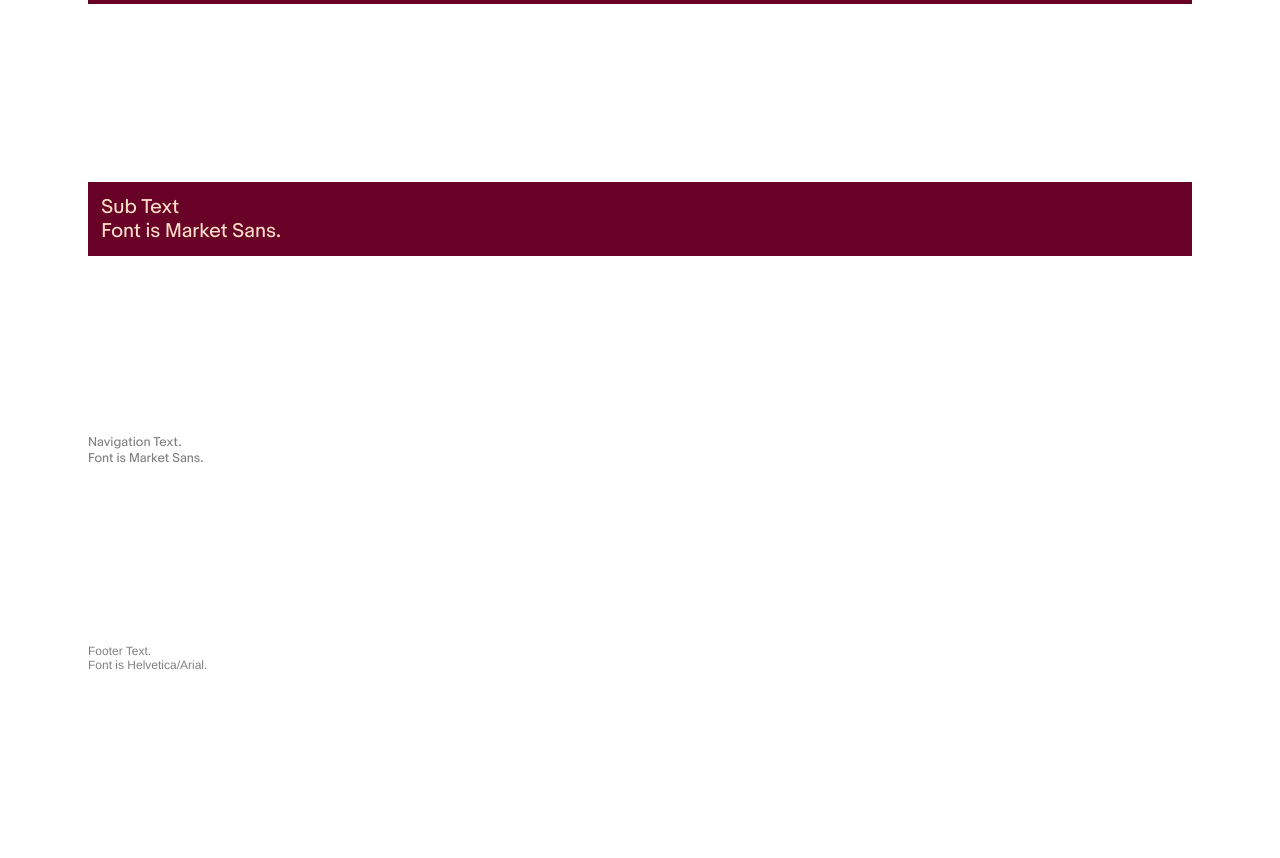
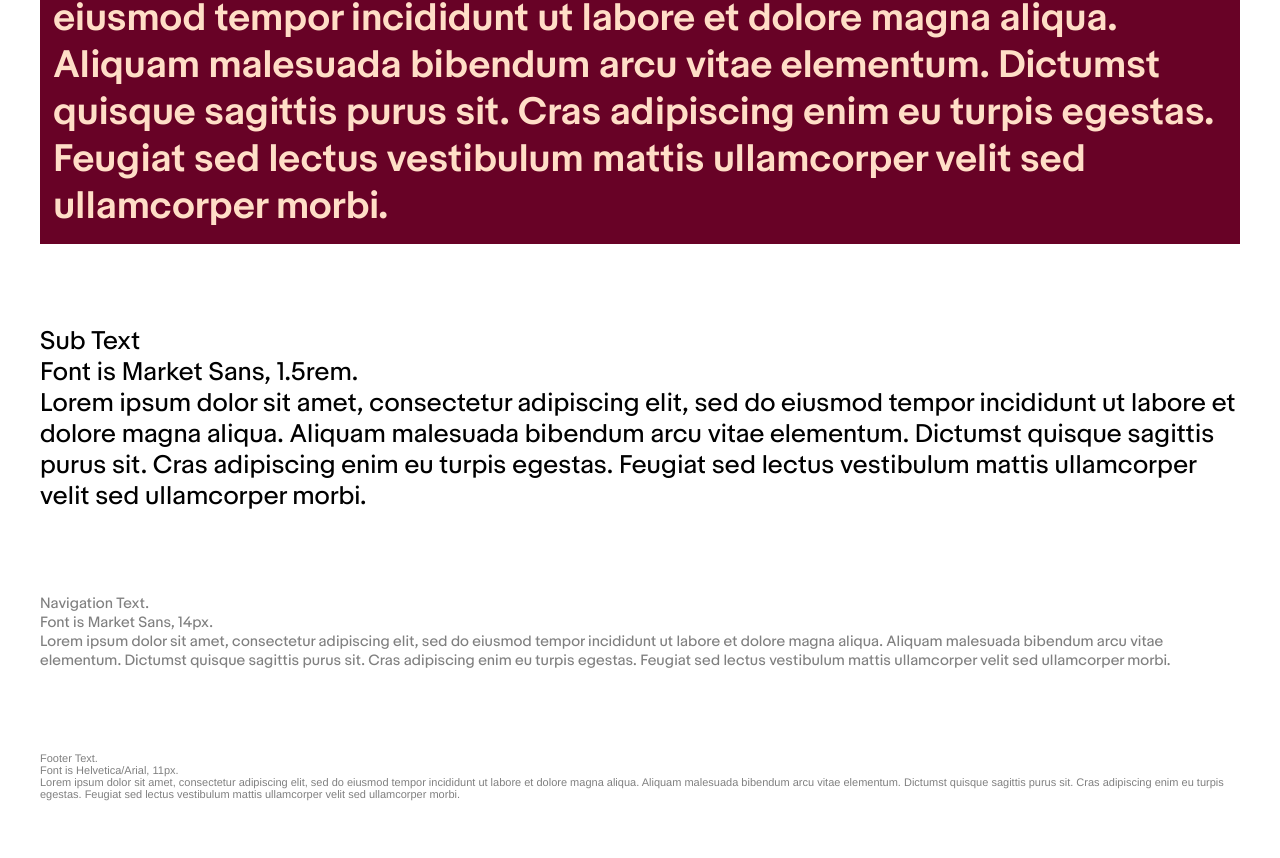
Before and after one commit to lfisch00/type-specimen, a plain HTML site: page index.html in a window 1280 px wide. Shown: the part 191-1049 px from the top of the page. Before the commit the page ends 969 px from the top, so only its background shows below. Drawn offline with Linux system fonts and the light colour scheme; files whose address does not match are found by name.

Commit message:
Add files via upload

```diff
--- a/index.html
+++ b/index.html
@@ -10,19 +10,23 @@
 <body>
 <div class="main">
 Header Text<br>
-Font is Market Sans Semibold.
+Font is Market Sans Semibold, 36px.<br>
+	Lorem ipsum dolor sit amet, consectetur adipiscing elit, sed do eiusmod tempor incididunt ut labore et dolore magna aliqua. Aliquam malesuada bibendum arcu vitae elementum. Dictumst quisque sagittis purus sit. Cras adipiscing enim eu turpis egestas. Feugiat sed lectus vestibulum mattis ullamcorper velit sed ullamcorper morbi.
 </div><br>
 <div class="sub">
 Sub Text<br>
-Font is Market Sans.
+Font is Market Sans, 1.5rem.<br>
+	Lorem ipsum dolor sit amet, consectetur adipiscing elit, sed do eiusmod tempor incididunt ut labore et dolore magna aliqua. Aliquam malesuada bibendum arcu vitae elementum. Dictumst quisque sagittis purus sit. Cras adipiscing enim eu turpis egestas. Feugiat sed lectus vestibulum mattis ullamcorper velit sed ullamcorper morbi.
 </div><br>
 <div class="navi">
 Navigation Text.<br>
-Font is Market Sans.
+Font is Market Sans, 14px.<br>
+	Lorem ipsum dolor sit amet, consectetur adipiscing elit, sed do eiusmod tempor incididunt ut labore et dolore magna aliqua. Aliquam malesuada bibendum arcu vitae elementum. Dictumst quisque sagittis purus sit. Cras adipiscing enim eu turpis egestas. Feugiat sed lectus vestibulum mattis ullamcorper velit sed ullamcorper morbi.
 </div><br>
 <div class="foot">
 Footer Text.<br>
-Font is Helvetica/Arial.
+Font is Helvetica/Arial, 11px.<br>
+	Lorem ipsum dolor sit amet, consectetur adipiscing elit, sed do eiusmod tempor incididunt ut labore et dolore magna aliqua. Aliquam malesuada bibendum arcu vitae elementum. Dictumst quisque sagittis purus sit. Cras adipiscing enim eu turpis egestas. Feugiat sed lectus vestibulum mattis ullamcorper velit sed ullamcorper morbi.
 </div><br>
 </body>
 </html>
--- a/style.css
+++ b/style.css
@@ -1,5 +1,5 @@
 div {
-	margin: 5rem;
+	margin: 2rem;
 }
 
 @font-face {
@@ -16,27 +16,26 @@ div {
 .main {
 font-family: "Market Sans Semibold", "Helvetica Bold", sans-serif;
 background-color: #680226;
-font-size: 26pt;
+font-size: 36px;
 color: #ffdec7;
 padding: 10pt 10pt 10pt 10pt;
+weight: 700;
 }
 
 .sub {
 font-family: "Market Sans", "Helvetica", sans-serif;
-font-size: 14pt;
-background-color: #680226;
-color: #ffdec7;
-padding: 10pt 10pt 10pt 10pt;
+font-size: 1.5rem;
+weight: 700;
 }
 
 .navi {
 font-family: "Market Sans", "Helvetica", sans-serif;
-font-size: 9pt;
+font-size: 14px;
 color: grey;
 }
 
 .foot {
 font-family: "Helvetica", "Arial", sans-serif;
-font-size: 9pt;
+font-size: 11px;
 color: grey;
 }
```
